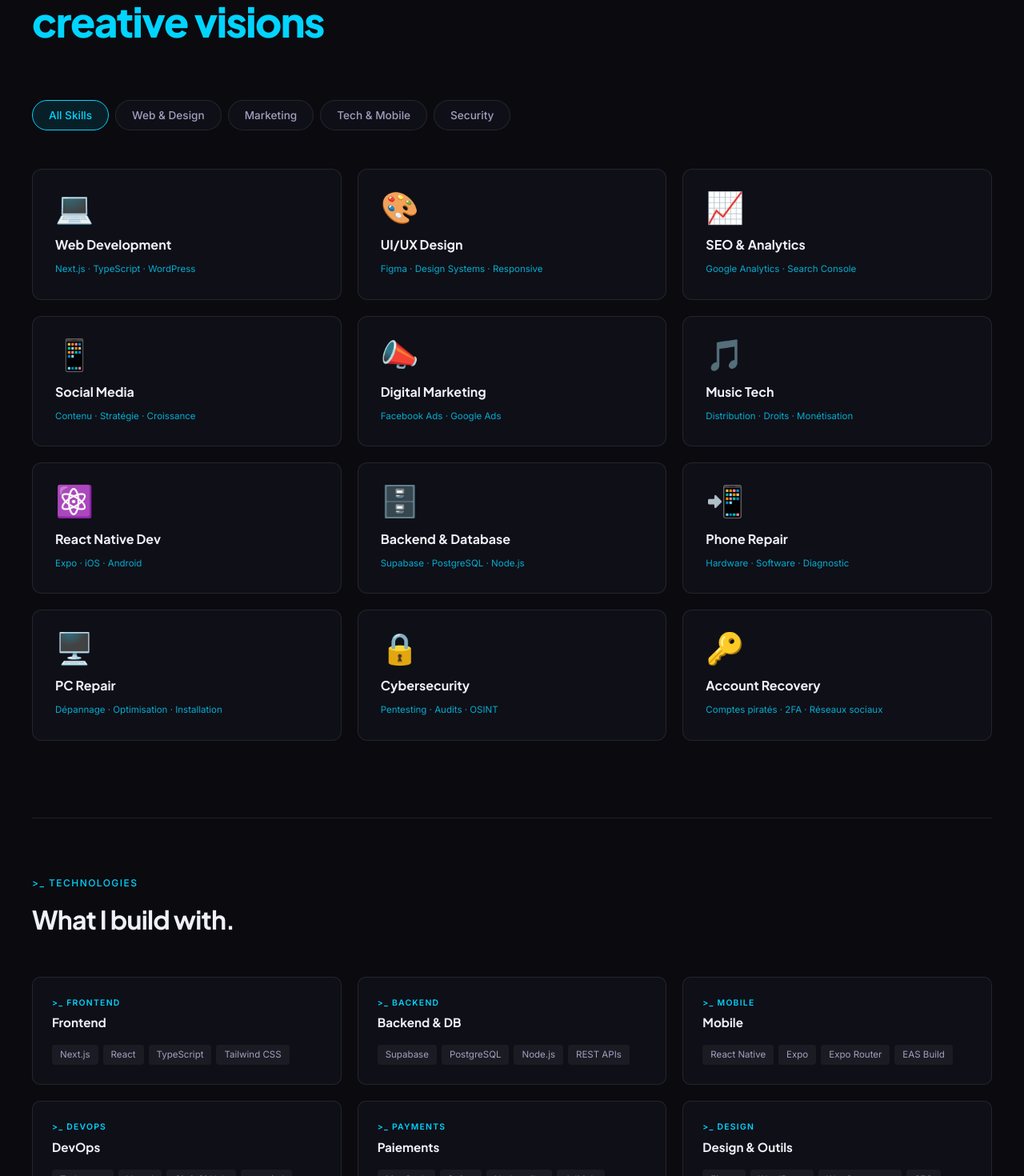
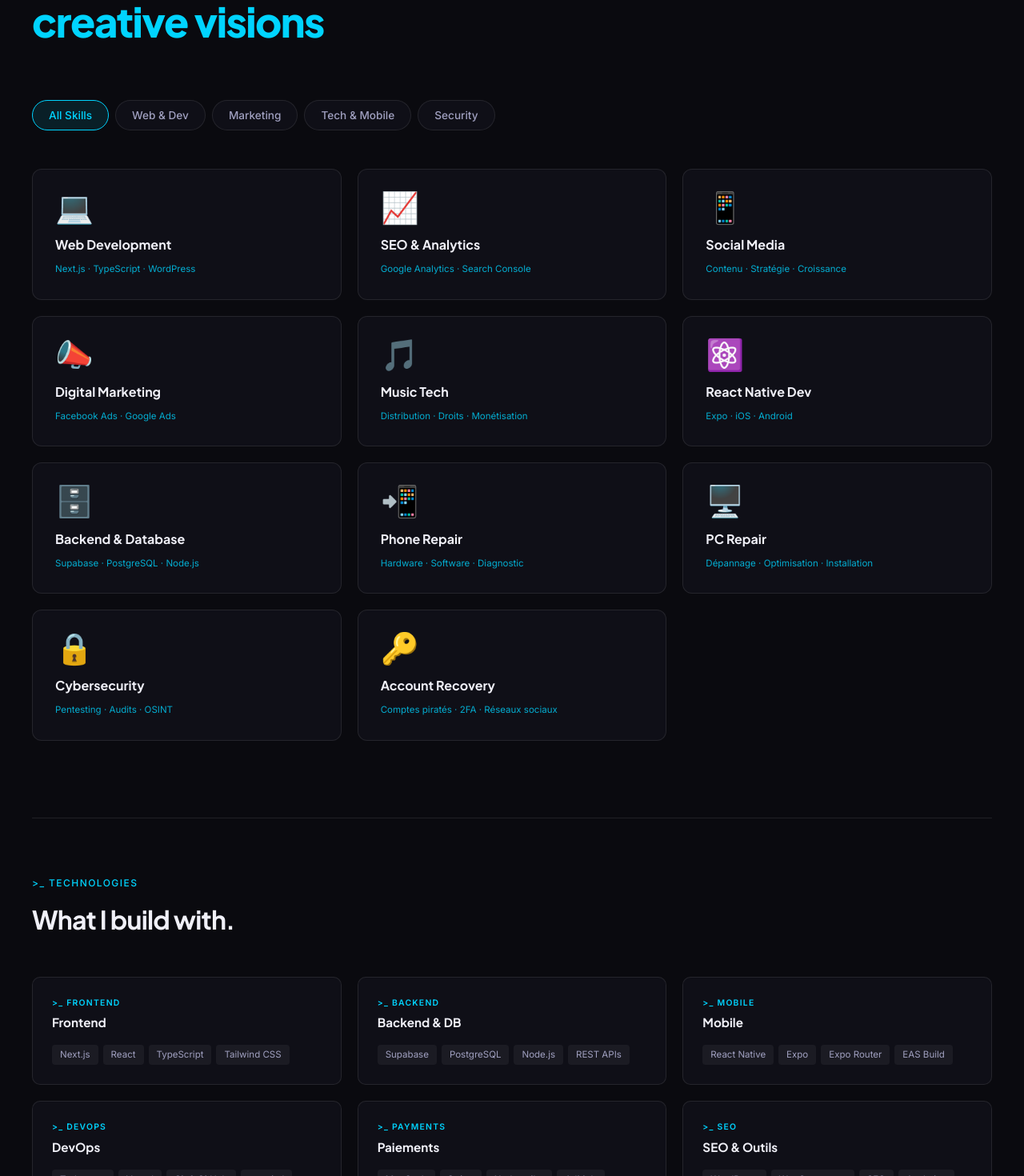
Before and after one commit to skywalker2k17/djovany, a Next.js app: page /en/skills in a window 1280 px wide. Shown: the part 220-1690 px from the top of the page at 80% size. Built offline with nearby package versions, Linux system fonts and the light colour scheme.

Commit message:
remove UI/UX Design from skills (card + tech group + filter label)

```diff
--- a/app/[locale]/skills/page.tsx
+++ b/app/[locale]/skills/page.tsx
@@ -9,7 +9,7 @@
 
 const FILTERS: { id: FilterCat; fr: string; en: string }[] = [
   { id: 'all', fr: 'Tout voir', en: 'All Skills' },
-  { id: 'web', fr: 'Web & Design', en: 'Web & Design' },
+  { id: 'web', fr: 'Web & Dev', en: 'Web & Dev' },
   { id: 'marketing', fr: 'Marketing', en: 'Marketing' },
   { id: 'tech', fr: 'Tech & Mobile', en: 'Tech & Mobile' },
   { id: 'security', fr: 'Sécurité', en: 'Security' },
@@ -39,17 +39,6 @@
       en: 'Fast, responsive and modern websites built with cutting-edge technologies.',
     },
     level: 95,
-    category: 'web',
-  },
-  {
-    icon: '🎨',
-    title: { fr: 'UI/UX Design', en: 'UI/UX Design' },
-    tags: 'Figma · Design Systems · Responsive',
-    desc: {
-      fr: 'Interfaces intuitives et esthétiques qui améliorent l\'expérience utilisateur.',
-      en: 'Intuitive and aesthetic interfaces that enhance the user experience.',
-    },
-    level: 88,
     category: 'web',
   },
   {
@@ -170,7 +159,7 @@
   { eyebrow: '>_ mobile', label: 'Mobile', techs: ['React Native', 'Expo', 'Expo Router', 'EAS Build'] },
   { eyebrow: '>_ devops', label: 'DevOps', techs: ['Turborepo', 'Vercel', 'Git & GitHub', 'next-intl'] },
   { eyebrow: '>_ payments', label: 'Paiements', techs: ['MonCash', 'Stripe', 'Nodemailer', 'AdMob'] },
-  { eyebrow: '>_ design', label: 'Design & Outils', techs: ['Figma', 'WordPress', 'WooCommerce', 'SEO'] },
+  { eyebrow: '>_ seo', label: 'SEO & Outils', techs: ['WordPress', 'WooCommerce', 'SEO', 'Analytics'] },
 ];
 
 export default function SkillsPage() {
```
